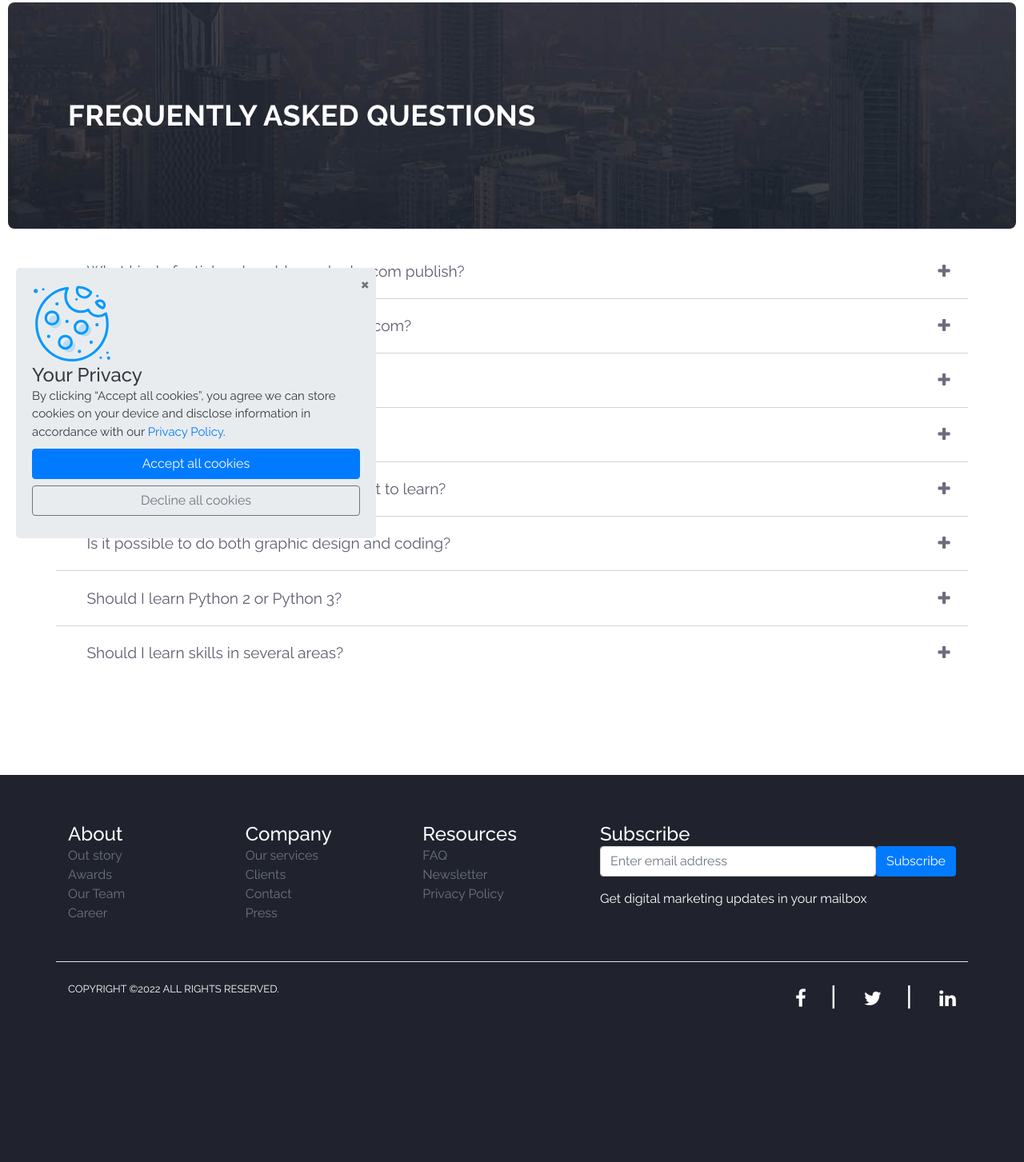
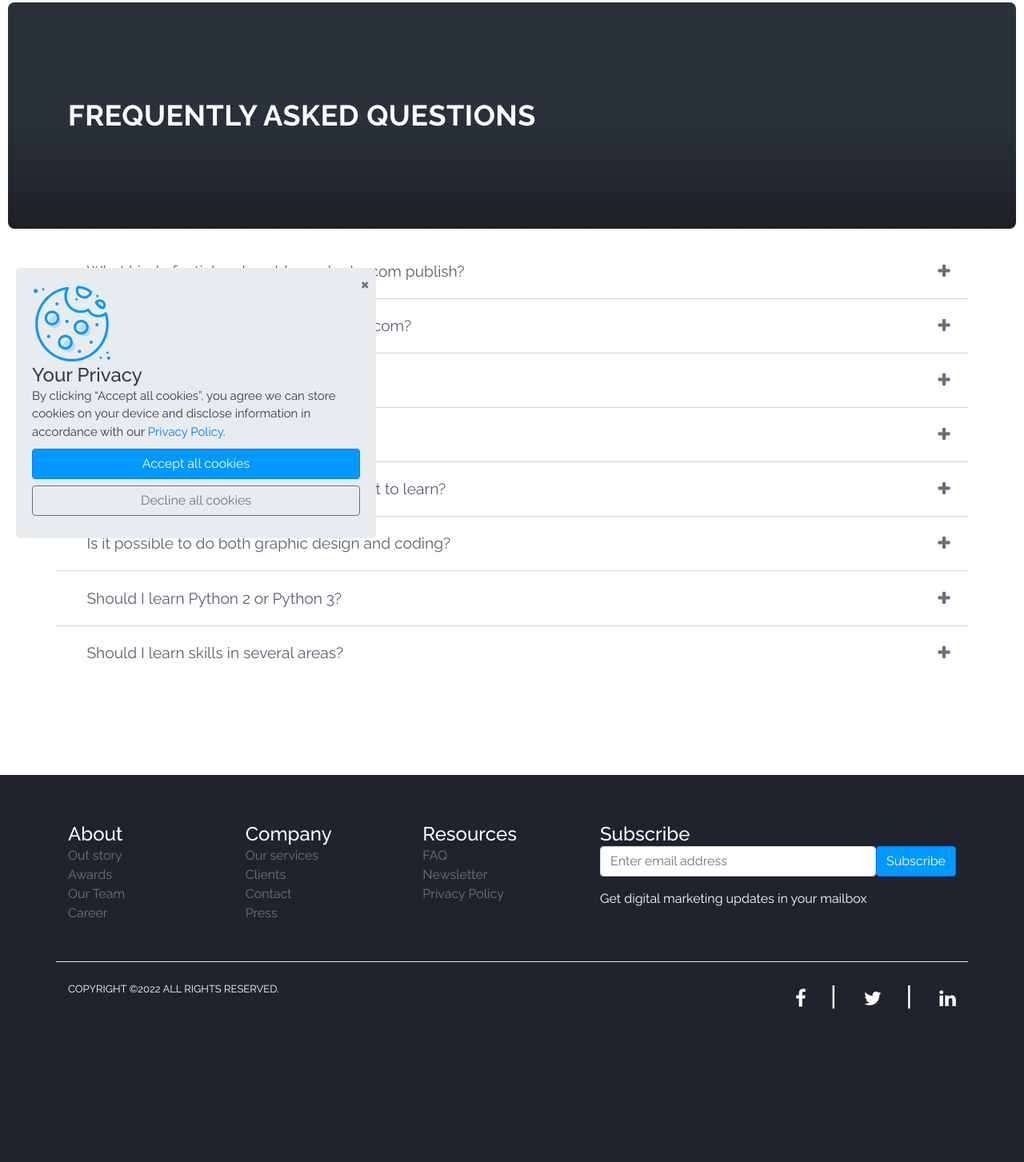
Before and after one commit to Eol-GIT/Blog, a Flask app: page /blog/faq in a window 1280 px wide. Shown: the part 107-1560 px from the top of the page at 80% size. Run offline with Flask 2, Linux system fonts and the light colour scheme; some libraries are stand-ins or nearby versions.

Commit message:
Fixed the background image

```diff
--- a/static/blog/assets/css/blog.css
+++ b/static/blog/assets/css/blog.css
@@ -80,10 +80,7 @@ h6 {
 	margin: 0px 10px;
 	padding: 120px 0px;
 	text-align: left;
-	background-position: center center;
-	background-repeat: no-repeat;
-	background-size: cover;
-	background-image: url(../images/heading-bg.jpg);
+	background: linear-gradient(#2b313a, #2b313a, #1c1f24);
 	border-radius: 8px;
 }
 
@@ -1936,3 +1933,7 @@ pre code {
 		height: 60px;
 	}
 }
+
+.btn-primary {
+	background-color: #09f !important;
+}
--- a/static/blog/components/nav.js
+++ b/static/blog/components/nav.js
@@ -3,14 +3,14 @@ Vue.component('nav-bar', {
     template: `
     <nav class="navbar navbar-expand-lg">
         <div class="container">
-          <a class="navbar-brand" href="/blog"><img src="/static/blog/assets/images/logo-icon-blue.png" width="230px" alt="Eol Nuha Blogs Logo"/></a>
+          <a class="navbar-brand" href="/blog/"><img src="/static/blog/assets/images/logo-icon-blue.png" width="230px" alt="Eol Nuha Blogs Logo"/></a>
           <button class="navbar-toggler" type="button" data-toggle="collapse" data-target="#navbarResponsive" aria-controls="navbarResponsive" aria-expanded="false" aria-label="Toggle navigation">
             <span class="navbar-toggler-icon"></span>
           </button>
           <div class="collapse navbar-collapse" id="navbarResponsive">
             <ul class="navbar-nav ml-auto">
               <li class="nav-item" :class="{'active': active === 'home'}">
-                <a class="nav-link" href="/blog">Home</a>
+                <a class="nav-link" href="/blog/">Home</a>
               </li>
               <li class="nav-item" :class="{'active': active === 'entries'}">
                 <a class="nav-link" href="/blog/tutorials/">Tutorials</a>
```
